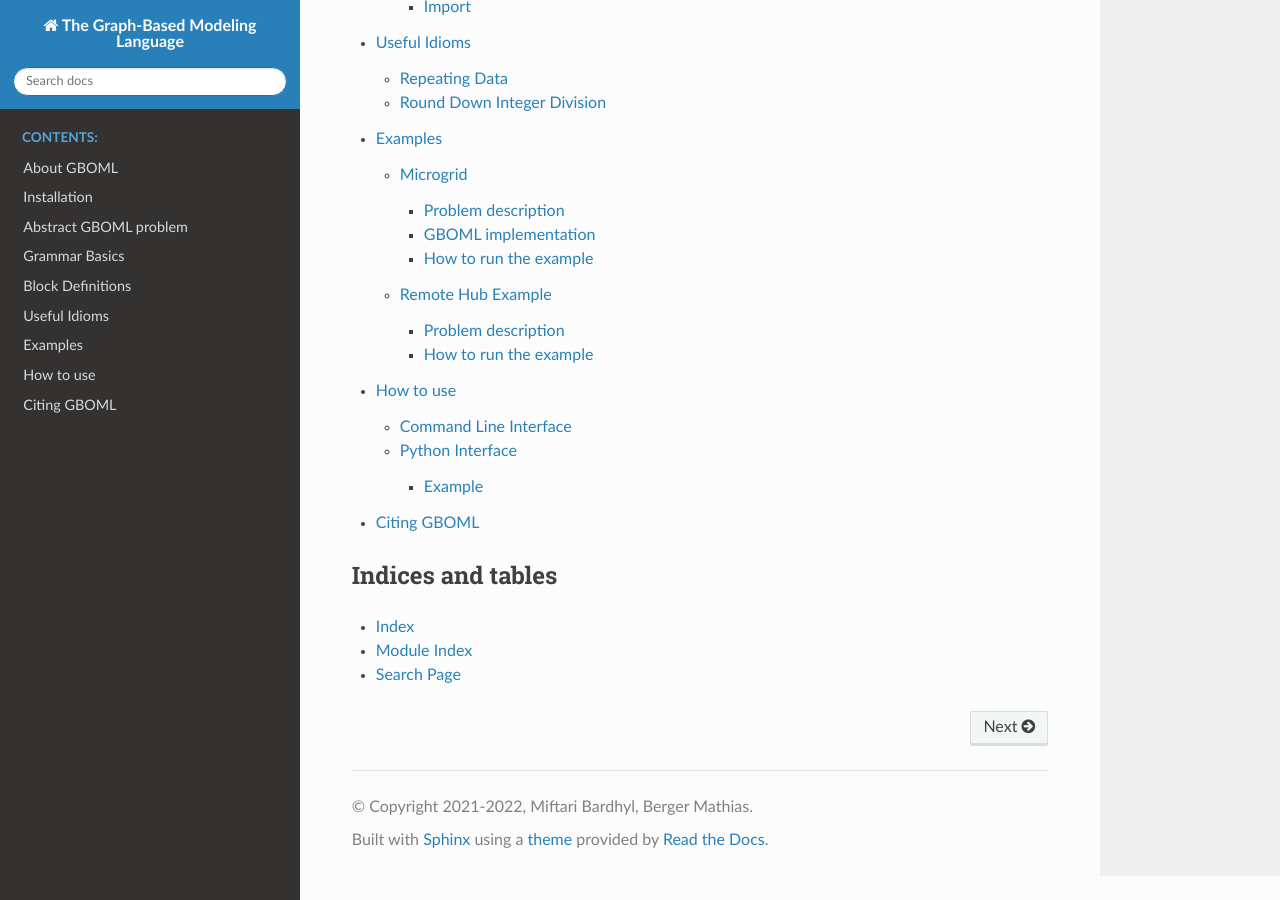
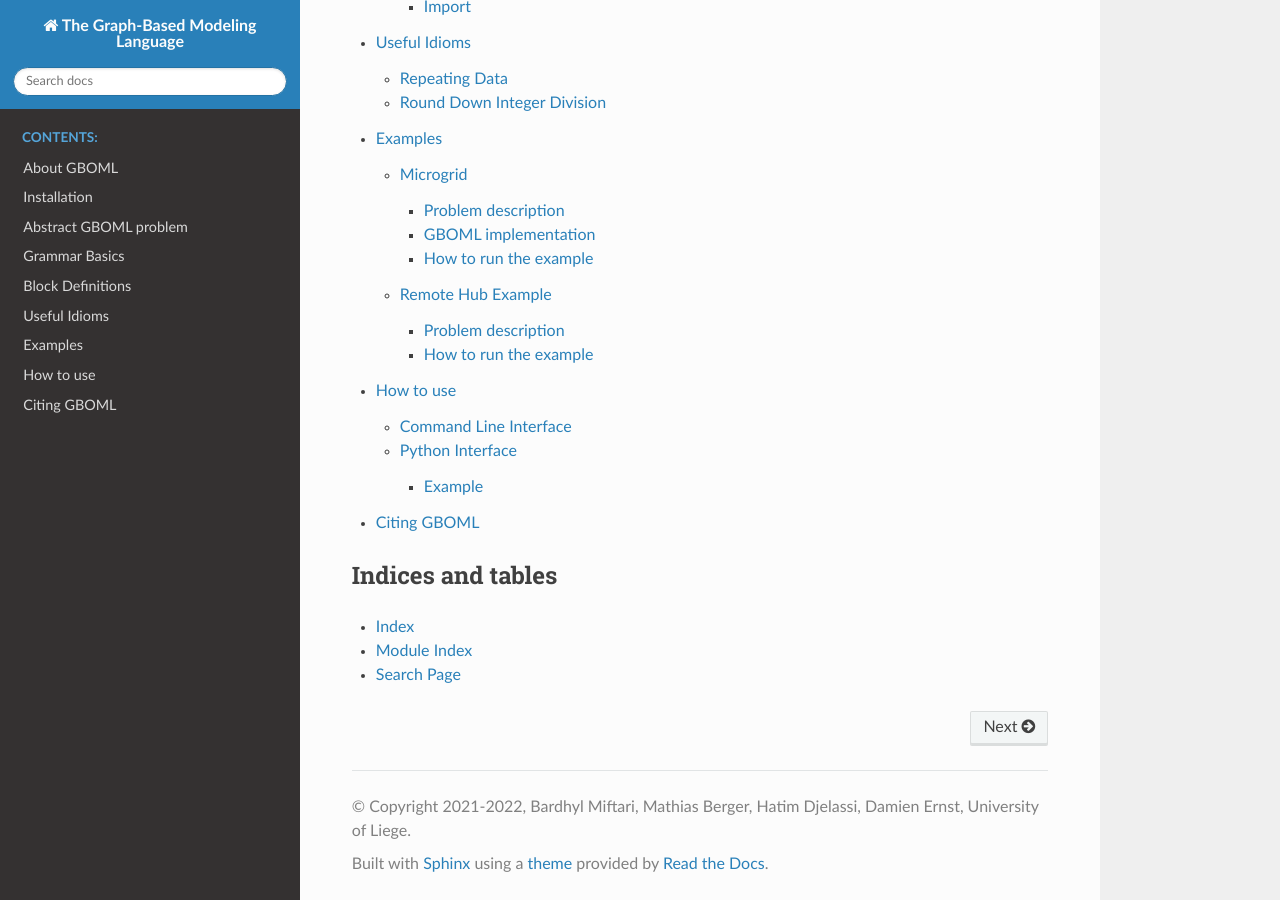
Before and after one commit to MathiasPBerger/gboml-docs-test, a Sphinx documentation site: the page built from docs/source/index.rst, in a window 1280 px wide and 900 px high, scrolled down 1054 px. Built offline with Sphinx 7.4.7 and the Read the Docs theme 2.0.0, drawn with Linux system fonts in a browser that asks for light colours.

```diff
--- a/docs/source/conf.py
+++ b/docs/source/conf.py
@@ -1,3 +1,18 @@
+# -- Options for HTML output -------------------------------------------------
+
+# The theme to use for HTML and HTML Help pages.  See the documentation for
+# a list of builtin themes.
+#
+html_theme = 'sphinx_rtd_theme'
+#html_theme = 'alabaster'
+numfig = True
+
+# Add any paths that contain custom static files (such as style sheets) here,
+# relative to this directory. They are copied after the builtin static files,
+# so a file named "default.css" will overwrite the builtin "default.css".
+#html_static_path = ['_static']
+
+
 # Configuration file for the Sphinx documentation builder.
 #
 # This file only contains a selection of the most common options. For a full
@@ -18,8 +33,8 @@
 # -- Project information -----------------------------------------------------
 
 project = 'The Graph-Based Modeling Language'
-copyright = '2021-2022, Miftari Bardhyl, Berger Mathias'
-author = 'Miftari Bardhyl, Berger Mathias'
+copyright = '2021-2022, Bardhyl Miftari, Mathias Berger, Hatim Djelassi, Damien Ernst, University of Liege'
+author = 'Bardhyl Miftari, Mathias Berger, Hatim Djelassi'
 
 
 # -- General configuration ---------------------------------------------------
@@ -36,7 +51,9 @@
 # directories to ignore when looking for source files.
 # This pattern also affects html_static_path and html_extra_path.
 exclude_patterns = []
-
+#latex_documents = []
+enable_pdf_build=False
+enable_epub_build=False
 
 # -- Options for HTML output -------------------------------------------------
 
```
